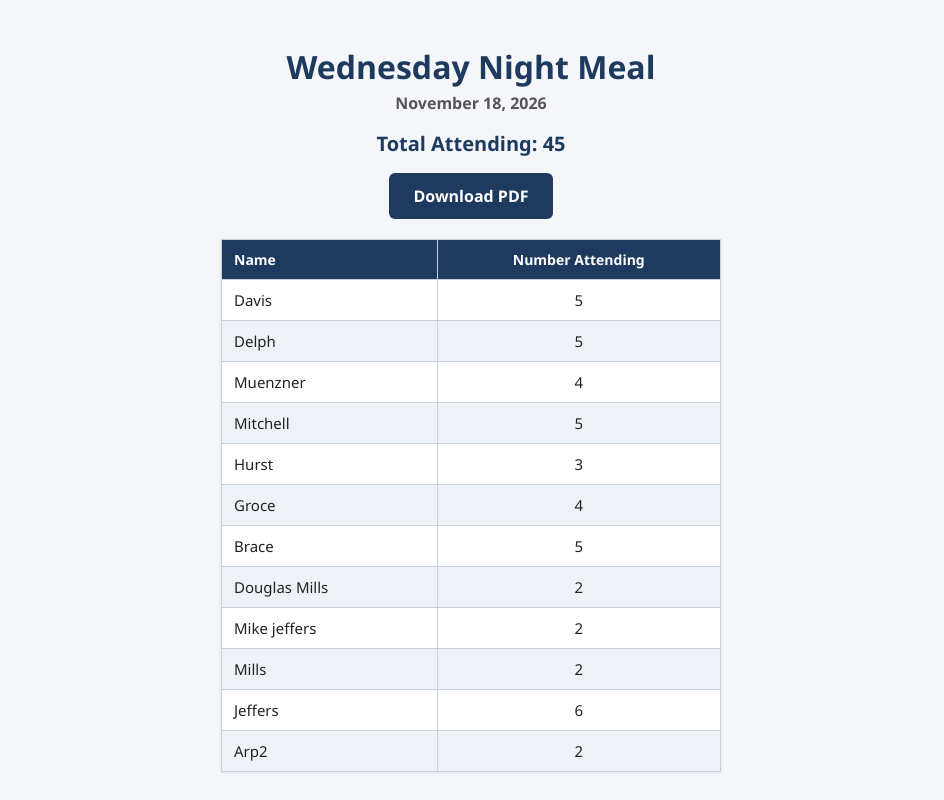
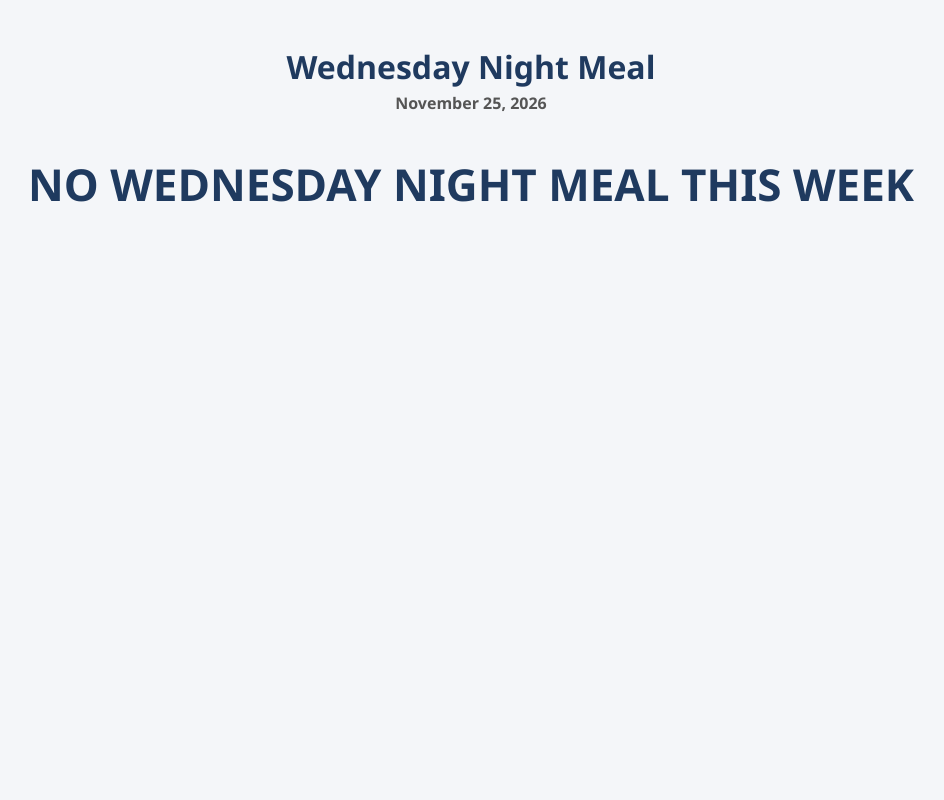
Before and after one commit to ndavisbbc1611/BBCEventsandFoodSignUpSheets, a plain HTML site: page current-signup.html in a window 1280 px wide. Shown: the whole page, without its empty margins (169-1113 px from the left). Drawn offline with Linux system fonts and the light colour scheme.

Commit message:
Update current_signup_temp.html via PowerShell script

```diff
--- a/current-signup.html
+++ b/current-signup.html
@@ -56,51 +56,7 @@
 </head>
 <body>
     <h1>Wednesday Night Meal</h1>
-    <div class="subtitle">November 18, 2026</div>
-    <div class="total">Total Attending: 45</div>
-    <a class="btn" href="current-signup.pdf" download>Download PDF</a>
-    <table>
-        <tr>
-            <th>Name</th>
-            <th class="center">Number Attending</th>
-        </tr>
-            <tr class="">
-        <td>Davis</td>
-        <td class="center">5</td>
-    </tr>    <tr class="alt">
-        <td>Delph</td>
-        <td class="center">5</td>
-    </tr>    <tr class="">
-        <td>Muenzner</td>
-        <td class="center">4</td>
-    </tr>    <tr class="alt">
-        <td>Mitchell</td>
-        <td class="center">5</td>
-    </tr>    <tr class="">
-        <td>Hurst</td>
-        <td class="center">3</td>
-    </tr>    <tr class="alt">
-        <td>Groce</td>
-        <td class="center">4</td>
-    </tr>    <tr class="">
-        <td>Brace</td>
-        <td class="center">5</td>
-    </tr>    <tr class="alt">
-        <td>Douglas Mills</td>
-        <td class="center">2</td>
-    </tr>    <tr class="">
-        <td>Mike jeffers</td>
-        <td class="center">2</td>
-    </tr>    <tr class="alt">
-        <td>Mills</td>
-        <td class="center">2</td>
-    </tr>    <tr class="">
-        <td>Jeffers</td>
-        <td class="center">6</td>
-    </tr>    <tr class="alt">
-        <td>Arp2</td>
-        <td class="center">2</td>
-    </tr>
-    </table>
+    <div class="subtitle">November 25, 2026</div>
+    <div class="nomeal">No Wednesday Night Meal This Week</div>
 </body>
 </html>
```
